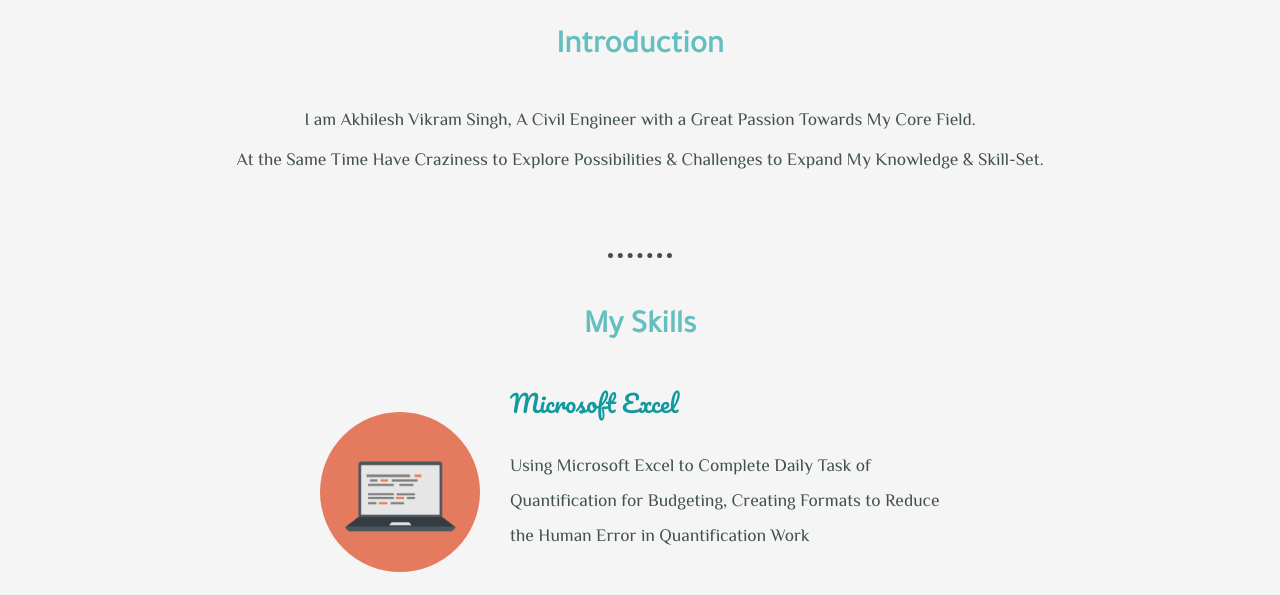
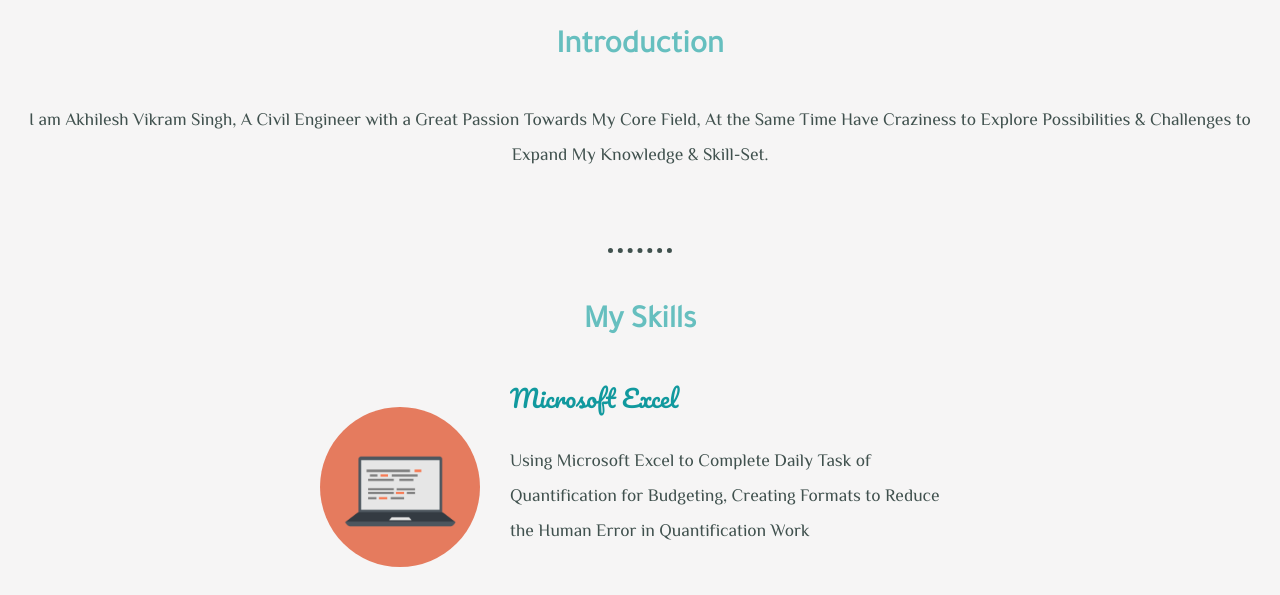
Before and after one commit to Aksvish/CV-1, a plain HTML site: page index.html in a window 1280 px wide. Shown: the part 941-1536 px from the top of the page. Drawn offline with Linux system fonts and the light colour scheme; a web font is replaced by a local one.

Commit message:
Add files via upload

```diff
--- a/index.html
+++ b/index.html
@@ -24,8 +24,8 @@
     <div class="profile">
       <img class="profile-pic" src="images/akhilesh.png" alt="profile-img">
       <h2>Introduction</h2>
-      <p>I am Akhilesh Vikram Singh, A Civil Engineer with a Great Passion Towards My Core Field.</p>
-      <p>At the Same Time Have Craziness to Explore Possibilities & Challenges to Expand My Knowledge & Skill-Set.</p>
+      <p>I am Akhilesh Vikram Singh, A Civil Engineer with a Great Passion Towards My Core Field,
+        At the Same Time Have Craziness to Explore Possibilities & Challenges to Expand My Knowledge & Skill-Set.</p>
     </div>
     <br>
     <hr>
```
